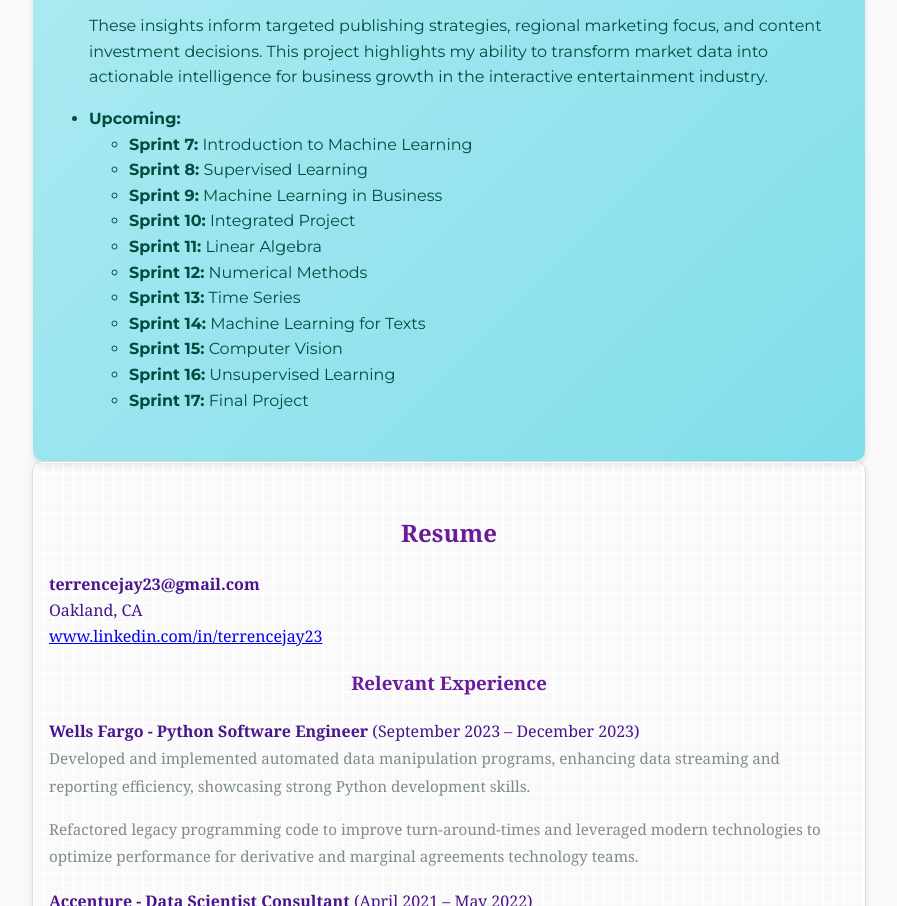
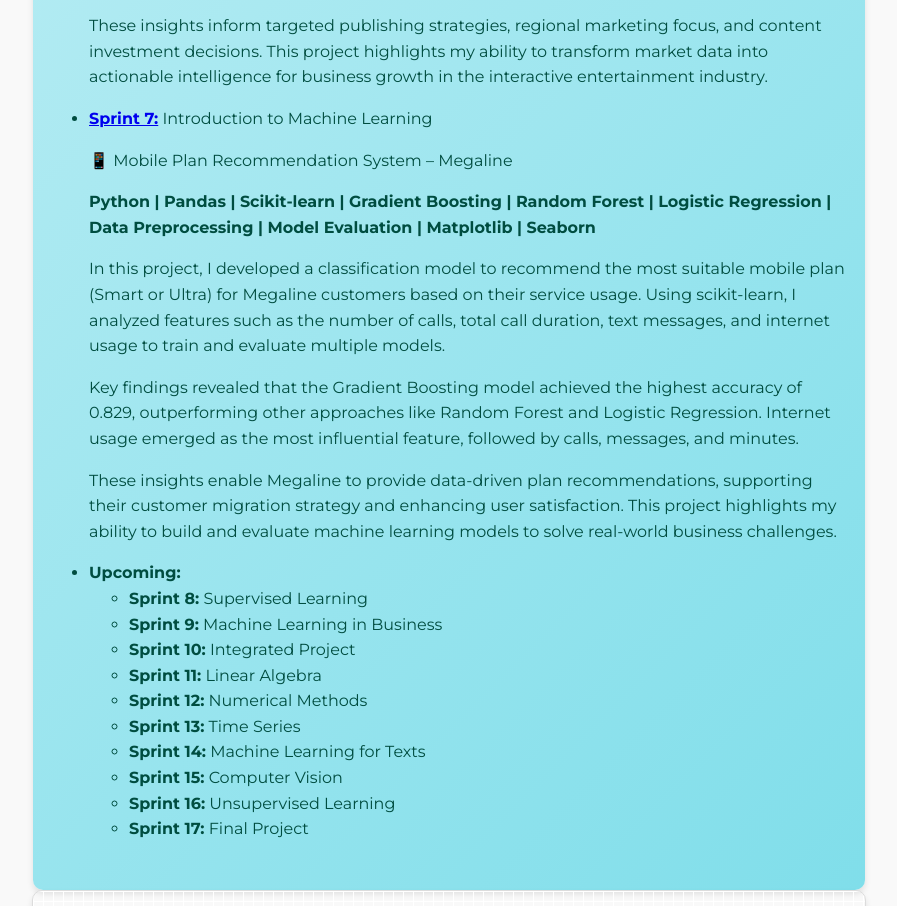
Before and after one commit to jaygates23/my-portfolio, a plain HTML site: page index.html in a window 1280 px wide. Shown: the part 4503-5409 px from the top of the page, without its empty margins (191-1088 px from the left). Drawn offline with Linux system fonts and the light colour scheme.

Commit message:
added Sprint 7

```diff
--- a/index.html
+++ b/index.html
@@ -441,9 +441,20 @@
                     <p>These insights inform targeted publishing strategies, regional marketing focus, and content investment decisions. This project highlights my ability to transform market data into actionable intelligence for business growth in the interactive entertainment industry.</p>
                 </div>
             </li>
+            <li>
+                <strong><a href="https://github.com/jaygates23/tripleten_projects/tree/db840544e7c14095872263d44df0d46ea690a37e/Triple%20Ten%20Projects/Sprint%207" target="_blank">Sprint 7:</a></strong> Introduction to Machine Learning
+                <p>📱 Mobile Plan Recommendation System – Megaline</p>
+
+                <p><strong>Python | Pandas | Scikit-learn | Gradient Boosting | Random Forest | Logistic Regression | Data Preprocessing | Model Evaluation | Matplotlib | Seaborn</strong></p>
+
+                <p>In this project, I developed a classification model to recommend the most suitable mobile plan (Smart or Ultra) for Megaline customers based on their service usage. Using scikit-learn, I analyzed features such as the number of calls, total call duration, text messages, and internet usage to train and evaluate multiple models.</p>
+
+                <p>Key findings revealed that the Gradient Boosting model achieved the highest accuracy of 0.829, outperforming other approaches like Random Forest and Logistic Regression. Internet usage emerged as the most influential feature, followed by calls, messages, and minutes.</p>
+
+                <p>These insights enable Megaline to provide data-driven plan recommendations, supporting their customer migration strategy and enhancing user satisfaction. This project highlights my ability to build and evaluate machine learning models to solve real-world business challenges.</p>
+            </li>
             <li><strong>Upcoming:</strong></li>
             <ul>
-                <li><strong>Sprint 7:</strong> Introduction to Machine Learning</li>
                 <li><strong>Sprint 8:</strong> Supervised Learning</li>
                 <li><strong>Sprint 9:</strong> Machine Learning in Business</li>
                 <li><strong>Sprint 10:</strong> Integrated Project</li>
```
